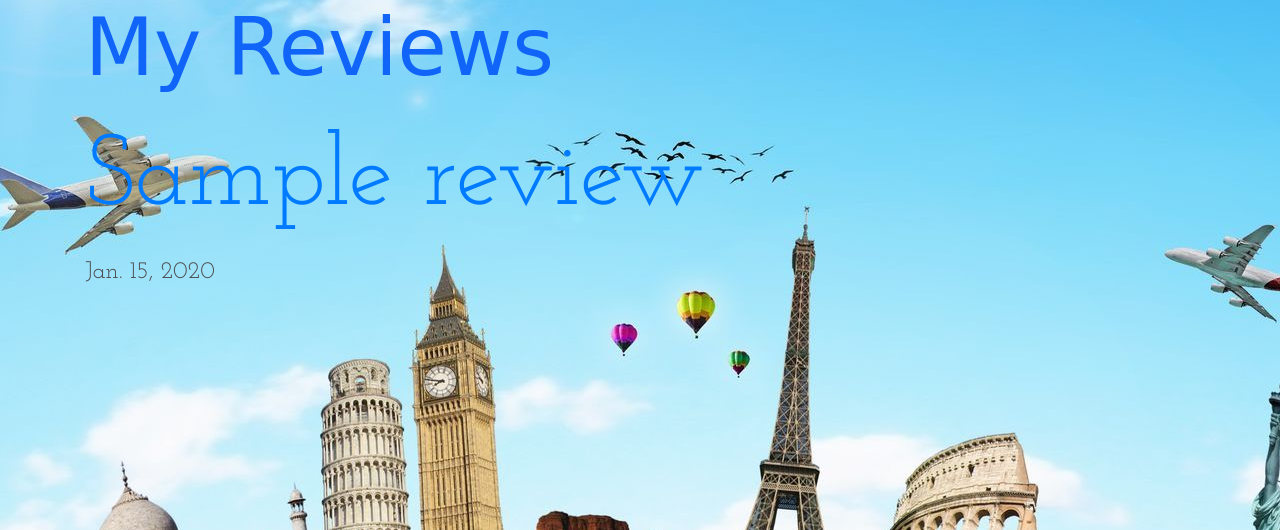
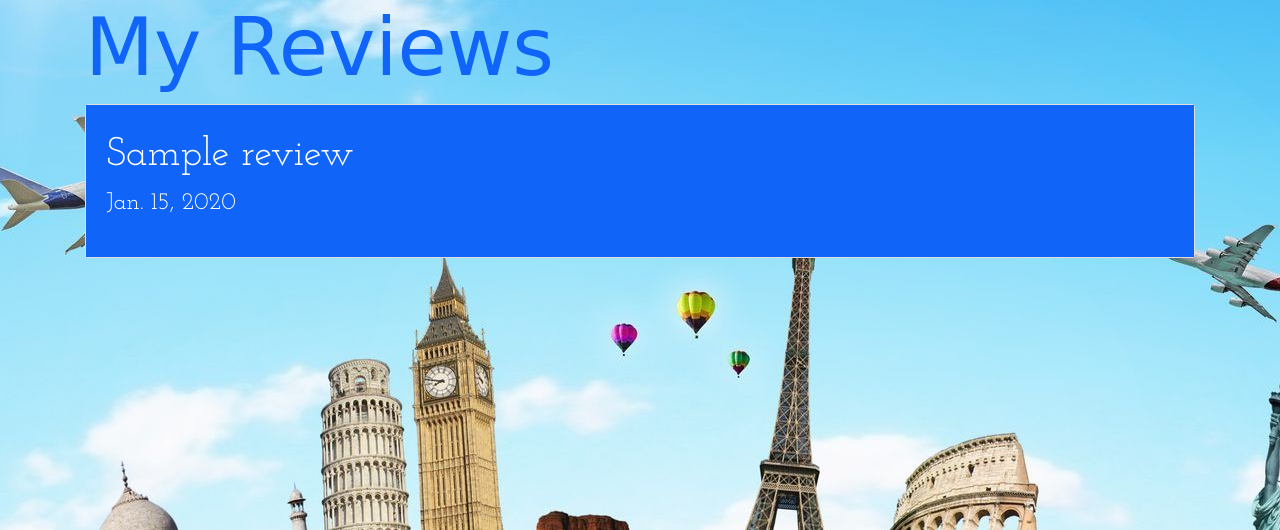
Before and after one commit to skaiser33/wayfarer, a Django app: page /reviews/ in a window 1280 px wide. Shown: the part 143-673 px from the top of the page. Run offline with Django 3.2, Linux system fonts and the light colour scheme; a user stored in the database is signed in; tables that the repository leaves empty hold one stand-in row (values such as "Sample post"); some libraries are stand-ins or nearby versions; some web fonts are replaced.

Commit message:
some styling for my city reviews with classes added in html for styling in css file

```diff
--- a/main_app/static/main_app/css/style.css
+++ b/main_app/static/main_app/css/style.css
@@ -30,11 +30,11 @@ h1 {
 }
 
 /* h2 font adjustment not functional */
-/* h2 {
+h2 {
   color: rgb(16, 100, 247);
   font-size: 4em;
   font-family: 'Ranchers', cursive;
-}  */
+}
 
 main {
   flex: 1 0 auto;
@@ -81,9 +81,15 @@ p {
   margin-right: 10px;
 }
 
+.card-body {
+  background-color: rgb(16, 100, 247);
+  color: white;
+}
+
 /* font size adjustment not working */
 .review-title {
-  font-size: 100px;
+  font-size: 40px;
+  color: white;
 }
 
 /* IF NEEDED TO OVERRIR BOOTSTRAP SWITCH FROM content-box to border-box */
--- a/main_app/templates/profile/main.html
+++ b/main_app/templates/profile/main.html
@@ -12,10 +12,14 @@
   <br>
   <h2>My Reviews: </h2>
   {% for review in reviews %}
-    <div class="review-card">
+    {% comment %} <div class="review-card"> {% endcomment %}
+    <div class="card">
+      <div class="card-body">
       <a class="review-title" href="{% url 'detail' review.id %}">{{review.title}}</a>
       <p>{{review.date}}</p>
     </div>
+    </div>
+    <br>
 {% endfor %}
 
 {% endblock %}
--- a/main_app/templates/user_reviews/index.html
+++ b/main_app/templates/user_reviews/index.html
@@ -4,10 +4,14 @@
 <h1>My Reviews</h1>
 
 {% for review in reviews %}
-  <div class="review-card">
+  {% comment %} <div class="review-card"> {% endcomment %}
+  <div class="card">
+    <div class="card-body">
     <a class="review-title" href="{% url 'detail' review.id %}">{{review.title}}</a>
     <p>{{review.date}}</p>
   </div>
+  </div>
+  <br>
 
 {% endfor %}
 {% endblock %}
```
